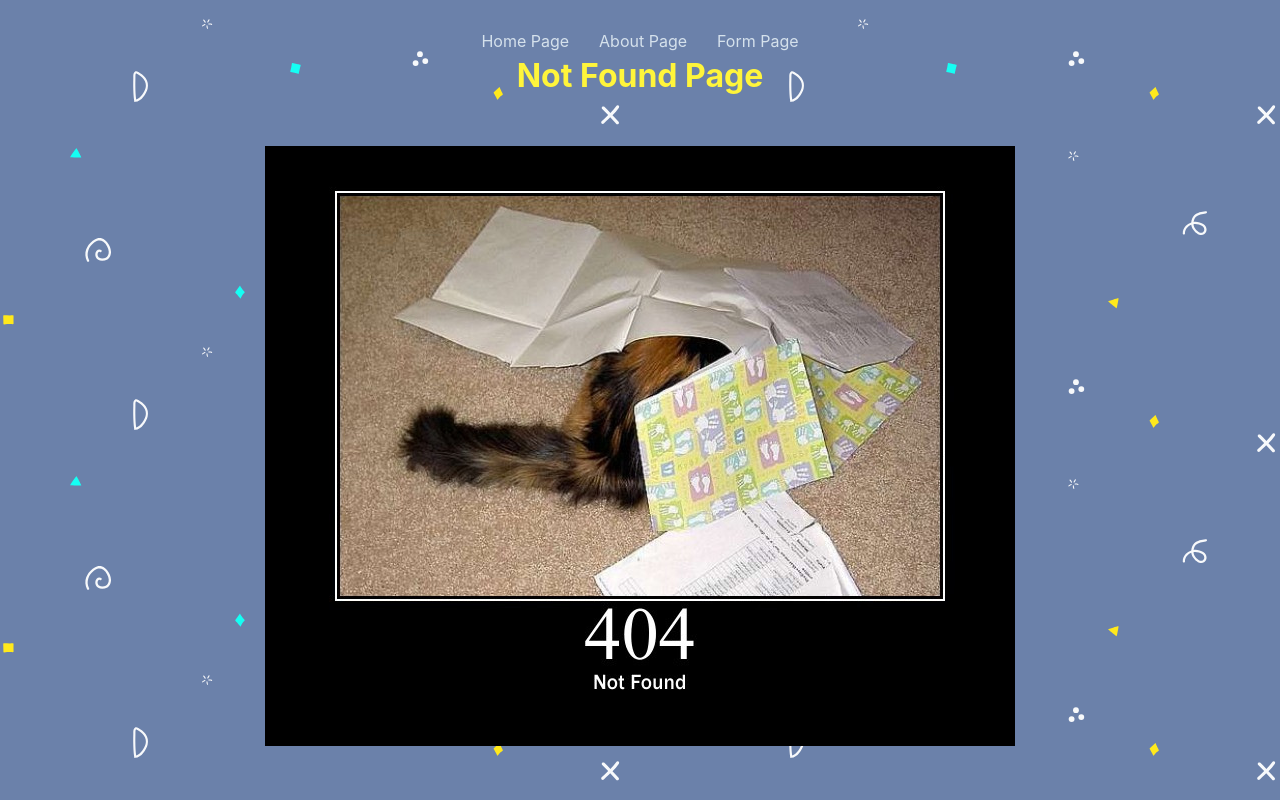
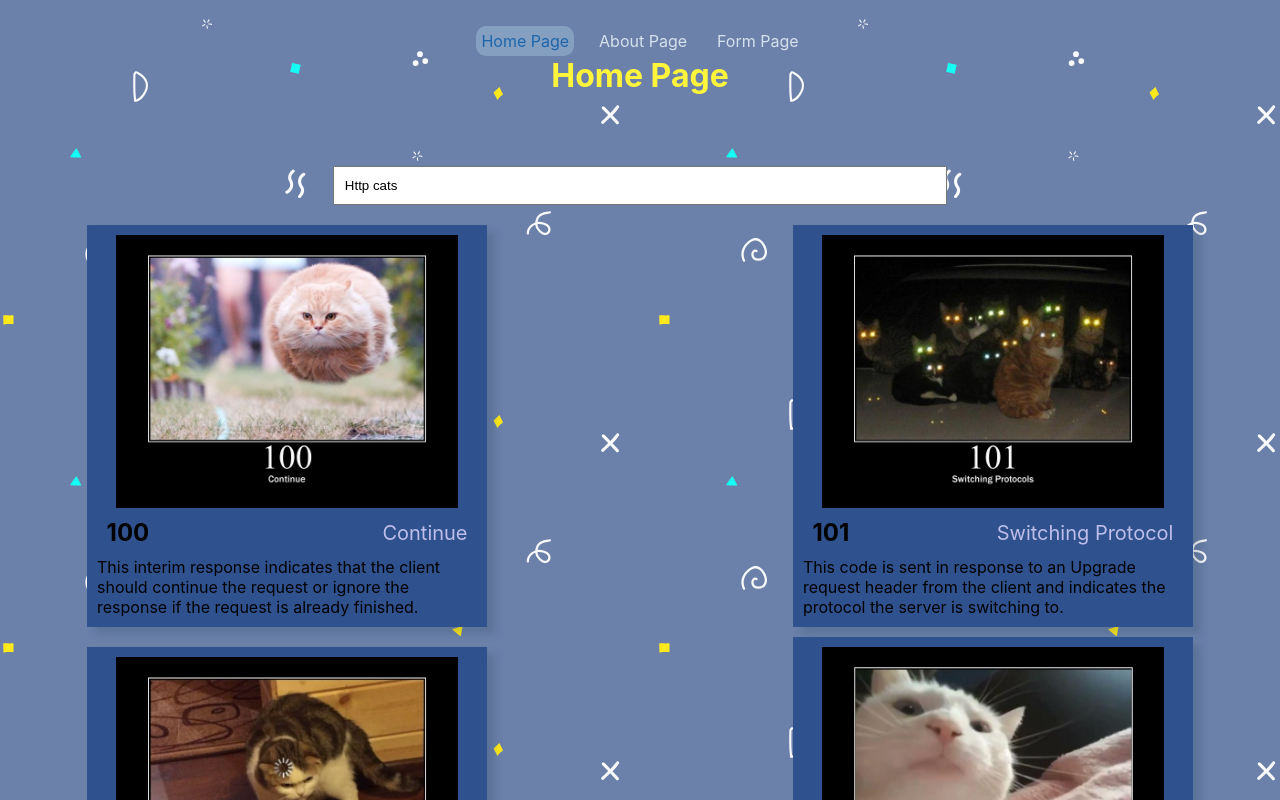
Before and after one commit to milsevka/React-2023Q1, a React (Create React App) app: page / in a window 1280 px wide. Before the commit this address led to /404. Shown: the top 800 px of the page. Built offline with nearby package versions, Linux system fonts and the light colour scheme.

Commit message:
fix: fix form inputs

```diff
--- a/src/App.tsx
+++ b/src/App.tsx
@@ -9,7 +9,7 @@ import { Cards } from './data/cards';
 const App = () => {
   return (
     <Routes>
-      <Route path="/home" element={<HomePage cards={Cards} />} />
+      <Route path="/" element={<HomePage cards={Cards} />} />
       <Route path="/about" element={<AboutPage />} />
       <Route path="/404" element={<NotFoundPage />} />
       <Route path="/form" element={<FormPage />} />
--- a/src/components/Form/Form.tsx
+++ b/src/components/Form/Form.tsx
@@ -41,6 +41,7 @@ export const Form = () => {
   };
 
   const onSubmit: SubmitHandler<FormInputs> = (data: FormInputs) => {
+    console.log(data);
     const { nameParent, birthday, color, male, nameCat } = data;
     const photo = data.photo[0];
     const newCard = { nameCat, nameParent, birthday, color, male, photo };
@@ -78,8 +79,8 @@ export const Form = () => {
           />
           {errors.nameParent && (
             <p className="error-title">
-              Please consider that your name must contain at least two words, each at least 2
-              characters long and they should start with a capital letter
+              Please consider that your name must contain at least two words and they should start
+              with a capital letter
             </p>
           )}
         </div>
@@ -103,10 +104,10 @@ export const Form = () => {
             Choose the color of the cat:
           </label>
           <select
-            {...(register('color'), { required: true })}
-            defaultValue=""
+            {...register('color', { required: true })}
             name="color"
             id="select"
+            defaultValue=""
             data-testid="color"
           >
             <option value="" disabled>
```
